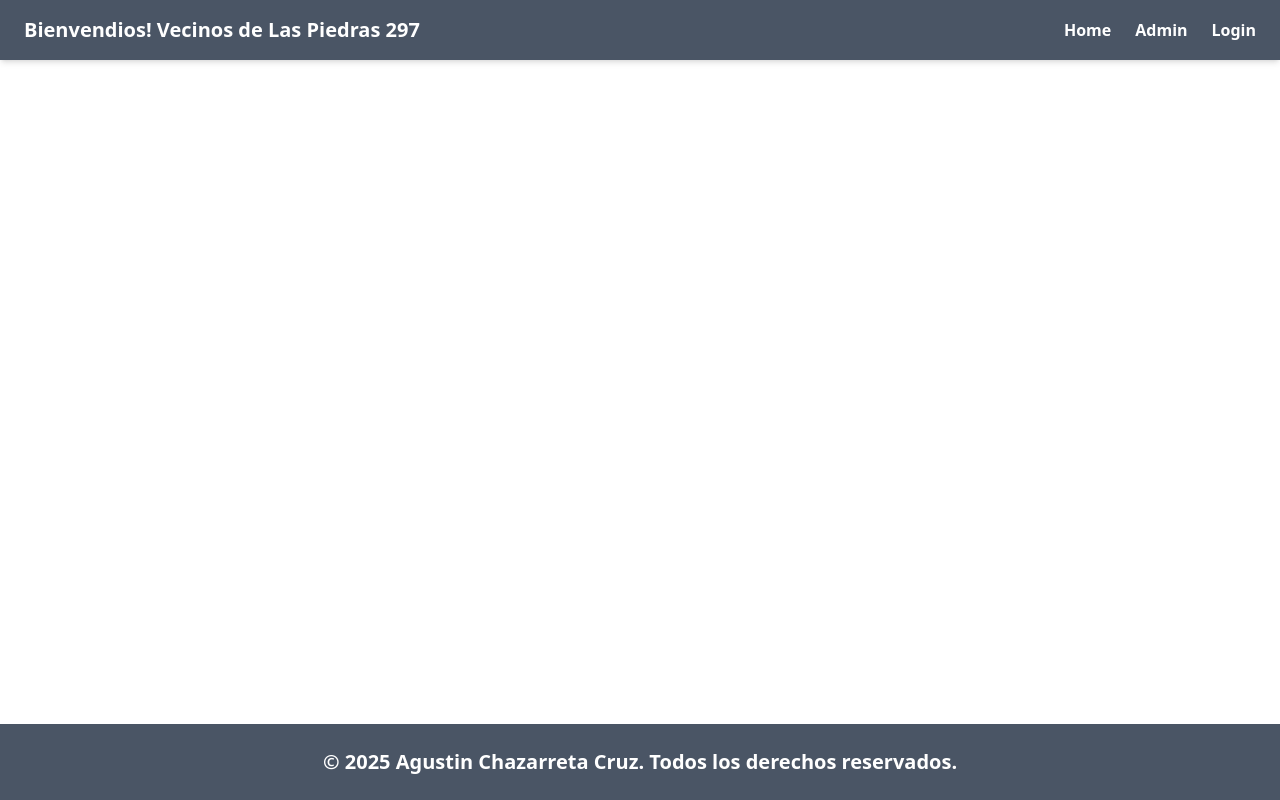
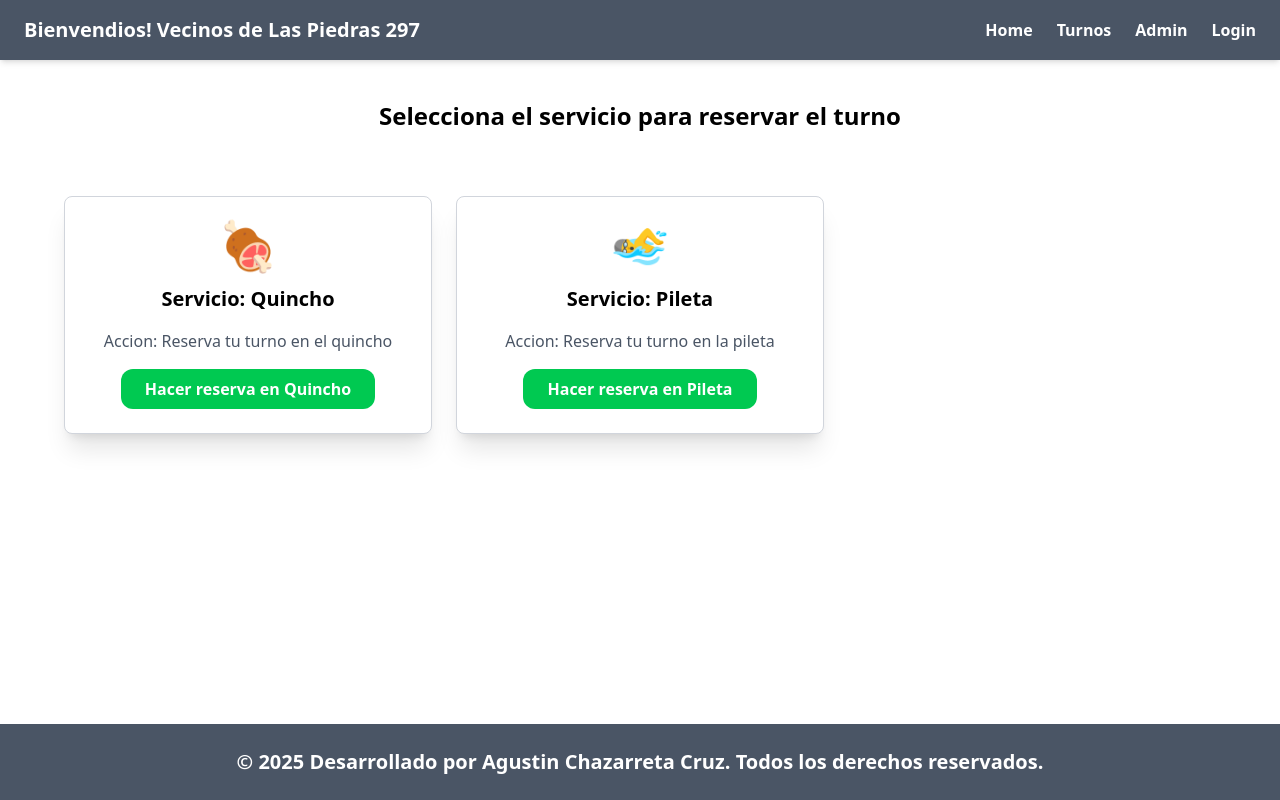
Before and after one commit to Chaza25/Proyecto-turnos, a React (Vite) app: page /turnos in a window 1280 px wide. Built offline with nearby package versions, Linux system fonts and the light colour scheme.

Commit message:
Creamos Turnos y ServiceCards

```diff
--- a/package.json
+++ b/package.json
@@ -14,7 +14,8 @@
     "react": "^19.1.1",
     "react-dom": "^19.1.1",
     "react-router-dom": "^7.8.1",
-    "tailwindcss": "^4.1.12"
+    "tailwindcss": "^4.1.12",
+    "zustand": "^5.0.8"
   },
   "devDependencies": {
     "@eslint/js": "^9.33.0",
--- a/src/App.jsx
+++ b/src/App.jsx
@@ -2,6 +2,7 @@ import { Routes, Route } from "react-router-dom";
 import Home from "./pages/Home";
 import Login from "./pages/Login";
 import Admin from "./pages/Admin";
+import Turnos from "./pages/Turnos";
 import NavBar from "./components/NavBar";
 import Footer from "./components/Footer";
 
@@ -14,6 +15,7 @@ function App() {
       <div className="flex-1">
         <Routes>
           <Route path="/" element={<Home />} />
+          <Route path="/turnos" element={<Turnos />} />
           <Route path="/login" element={<Login />} />
           <Route path="/admin" element={<Admin />} />
         </Routes>
--- a/src/components/Footer.jsx
+++ b/src/components/Footer.jsx
@@ -1,8 +1,8 @@
 function Footer() {
     return(
-        <footer className="bg-gray-600 text-white py-6 mt-10">
+        <footer className="bg-gray-600 text-white py-6">
             <div className="container mx-auto px-6 flex flex-col justify-between items-center">
-                <p className="text-xl font-semibold">&copy; 2025 Agustin Chazarreta Cruz. Todos los derechos reservados.</p>
+                <p className="text-xl font-semibold">&copy; 2025 Desarrollado por Agustin Chazarreta Cruz. Todos los derechos reservados.</p>
             </div>
         </footer>
     )
--- a/src/components/NavBar.jsx
+++ b/src/components/NavBar.jsx
@@ -9,6 +9,7 @@ function NavBar() {
                 {/* Links */}
                 <div className="flex space-x-6">
                     <Link to="/" className="hover:text-green-400 transition font-semibold">Home</Link>
+                    <Link to="/Turnos" className="hover:text-green-400 transition font-semibold">Turnos</Link>
                     <Link to="/Admin" className="hover:text-green-400 transition font-semibold">Admin</Link>
                     <Link to="/Login" className="hover:text-green-400 transition font-semibold">Login</Link>
                 </div>
--- /dev/null
+++ b/src/components/ServiceCards.jsx
@@ -0,0 +1,19 @@
+function ServiceCards({nombre, descripcion, icono}) {
+    return(
+        <>
+            {/* Card Individual */}
+            <div className="flex flex-col items-center bg-white shadow-xl rounded-lg p-6 border border-gray-300 hover:scale-105 duration-300 transition-transform">
+                <span className="text-5xl mb-4">{icono}</span>
+                <h2 className="text-xl font-bold text-center mb-2">Servicio: {nombre}</h2>
+                <p className="text-center text-gray-600 mb-4 pt-2">Accion: {descripcion}</p>
+                <button
+                onClick={onselect}
+                className="flex justify-center bg-green-500 hover:bg-green-600 text-white font-bold py-2 px-6 rounded-xl mx-auto transition-colors">
+                    Hacer reserva en {nombre}
+                    </button>
+            </div>
+        </>
+    )
+}
+
+export default ServiceCards;
--- /dev/null
+++ b/src/pages/Turnos.jsx
@@ -0,0 +1,26 @@
+import ServiceCards from "../components/ServiceCards";
+
+function Turnos() {
+
+    const servicios = [
+        {id: 1, nombre: "Quincho", descripcion: "Reserva tu turno en el quincho", icono: "🍖"},
+        {id: 2, nombre: "Pileta", descripcion: "Reserva tu turno en la pileta", icono: "🏊‍♂️"}
+    ]
+
+    return (
+        <div className="px-6 py-10">
+            <h1 className="text-center text-2xl font-bold mb-6">Selecciona el servicio para reservar el turno</h1>
+            <div className="grid grid-cols-1 md:grid-cols-2 lg:grid-cols-3 gap-6 p-10">
+                {servicios.map(servicio => (
+                    <ServiceCards
+                        key={servicio.id}
+                        nombre={servicio.nombre}
+                        descripcion={servicio.descripcion}
+                        icono={servicio.icono} />
+                ))}
+            </div>
+        </div>
+    );
+}
+
+export default Turnos;
--- /dev/null
+++ b/store/reservaStore.js
@@ -0,0 +1,19 @@
+import { create } from 'zustand';
+
+const useReservaStore = create((set) => ({
+    servicioSeleccionado: null, // Quincho o pileta
+    fechaSeleccionada: null, // Fecha seleccionada para la reserva
+    horarioSeleccionado: null, // Horario seleccionado para la reserva
+
+    //Funciones para actualizar el estado
+    setServicio: (servicio) => set({ servicioSeleccionado: servicio }),
+    setFecha: (fecha) => set({ fechaSeleccionada: fecha }),
+    setHorario: (horario) => set({ horarioSeleccionado: horario }),
+
+    //Funcion para resetear la reserva
+    resetReserva: () => set({
+        servicioSeleccionado: null,
+        fechaSeleccionada:
+        null, horarioSeleccionado: null
+    }),
+}));
```
Also changed, not shown: 2 other files (tests, documents, lock files or other folders).
